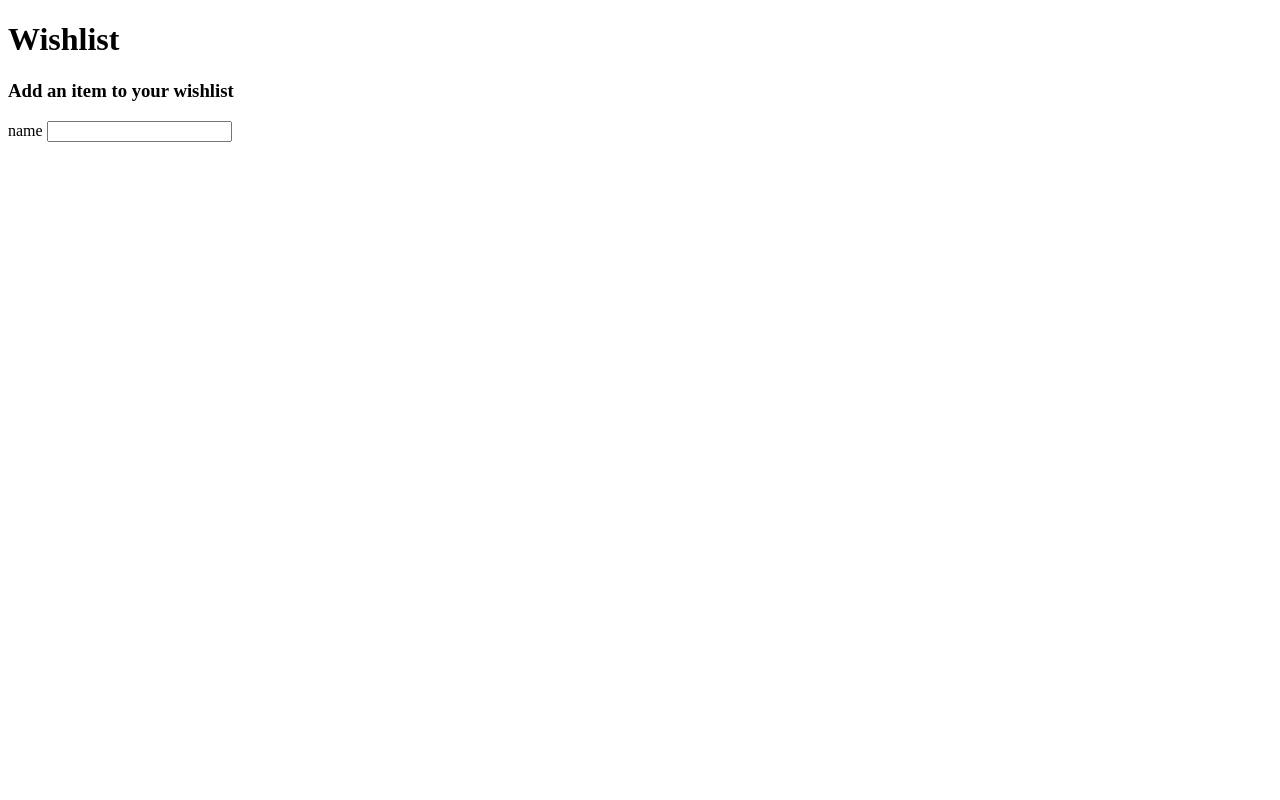
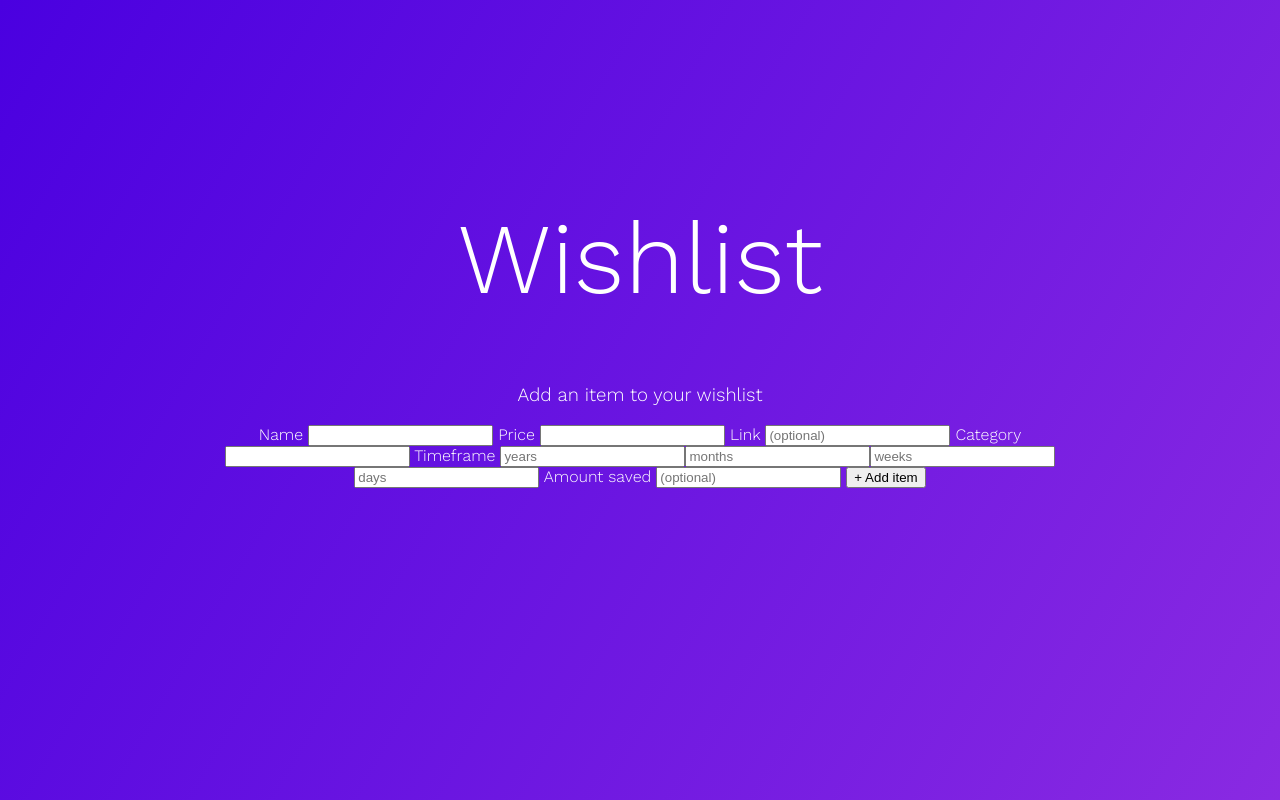
Before and after one commit to CharlieRick/wishlist-app, a plain HTML site: page index.html in a window 1280 px wide. Shown: the top 800 px of the page. Drawn offline with nearby package versions, Linux system fonts and the light colour scheme.

Commit message:
add styles

```diff
--- a/index.html
+++ b/index.html
@@ -5,15 +5,24 @@
     <meta http-equiv="X-UA-Compatible" content="IE=edge">
     <title>Wishlist</title>
     <meta name="viewport" content="width=device-width, initial-scale=1">
-    <link rel="stylesheet" type="text/css" media="screen" href="styles.css" />
+
+    <link href="https://fonts.googleapis.com/css?family=Work+Sans:300,600" rel="stylesheet">
+    <link rel="stylesheet" type="text/css" media="screen" href="css/styles.css" />
 </head>
 <body>
-    <div class="container">
-        <h1>Wishlist</h1>
-        <h3>Add an item to your wishlist</h3>
-        <div id="form">
-            <label> name
-                <input type="text"></label>
+    <div class="container" id="app">
+        <div class="form">
+            <h1>Wishlist</h1>
+            <h3>Add an item to your wishlist</h3>
+            <div id="form">
+                <label> Name <input type="text"></label>
+                <label> Price <input type="text"></label>
+                <label> Link <input type="text" placeholder="(optional)"></label>
+                <label> Category <input type="select"></label>
+                <label> Timeframe <input type="text" placeholder="years"><input type="text" placeholder="months"><input type="text" placeholder="weeks"><input type="text" placeholder="days"></label>
+                <label> Amount saved <input type="text" placeholder="(optional)"></label>
+                <button>+ Add item</button>
+            </div>
         </div>
 
     </div>
--- /dev/null
+++ b/scss/_config.scss
@@ -0,0 +1,29 @@
+@import 'utilities';
+
+// =======================================================================================
+//  Fonts
+// =======================================================================================
+
+// Font Families
+
+$font-url--google : 'https://fonts.googleapis.com/css?family=Work+Sans:300,600';
+
+$font-family: 'Work Sans', sans-serif;
+
+// Font Weights
+
+$font-weight-light   : 300;
+$font-weight-bold    : 600;
+
+// Font Sizes
+
+$base__font-size: 16px;
+$font-title-size: em(100px);
+
+// =======================================================================================
+//  Colours
+// =======================================================================================
+
+$color-primary-gradient : linear-gradient(-60deg, #8E2DE2, #4A00E0);
+
+$white: #ffffff;
--- /dev/null
+++ b/scss/_utilities.scss
@@ -0,0 +1,3 @@
+@function em($target, $context: $base__font-size) {
+    @return ($target / $context) * 1em;
+}
--- a/scss/base/_config.scss
+++ /dev/null
@@ -1,3 +0,0 @@
-// =======================================================================================
-//
-// =======================================================================================
--- a/scss/styles.scss
+++ b/scss/styles.scss
@@ -0,0 +1,29 @@
+@import 'config.scss';
+@import 'utilities.scss';
+
+body {
+    background: $color-primary-gradient;
+    height: 100vh;
+    font-family: $font-family;
+    font-weight: $font-weight-light;
+    color: $white;
+    text-align: center;
+}
+
+.container {
+    width: 70%;
+    margin: auto;
+  }
+
+.form {
+    margin-top: 200px;
+}
+
+h1 {
+    font-weight: $font-weight-light;
+    font-size: $font-title-size;
+}
+
+h3 {
+    font-weight: $font-weight-light;
+}
```
Also changed, not shown: css/styles.css, 2 other files.
